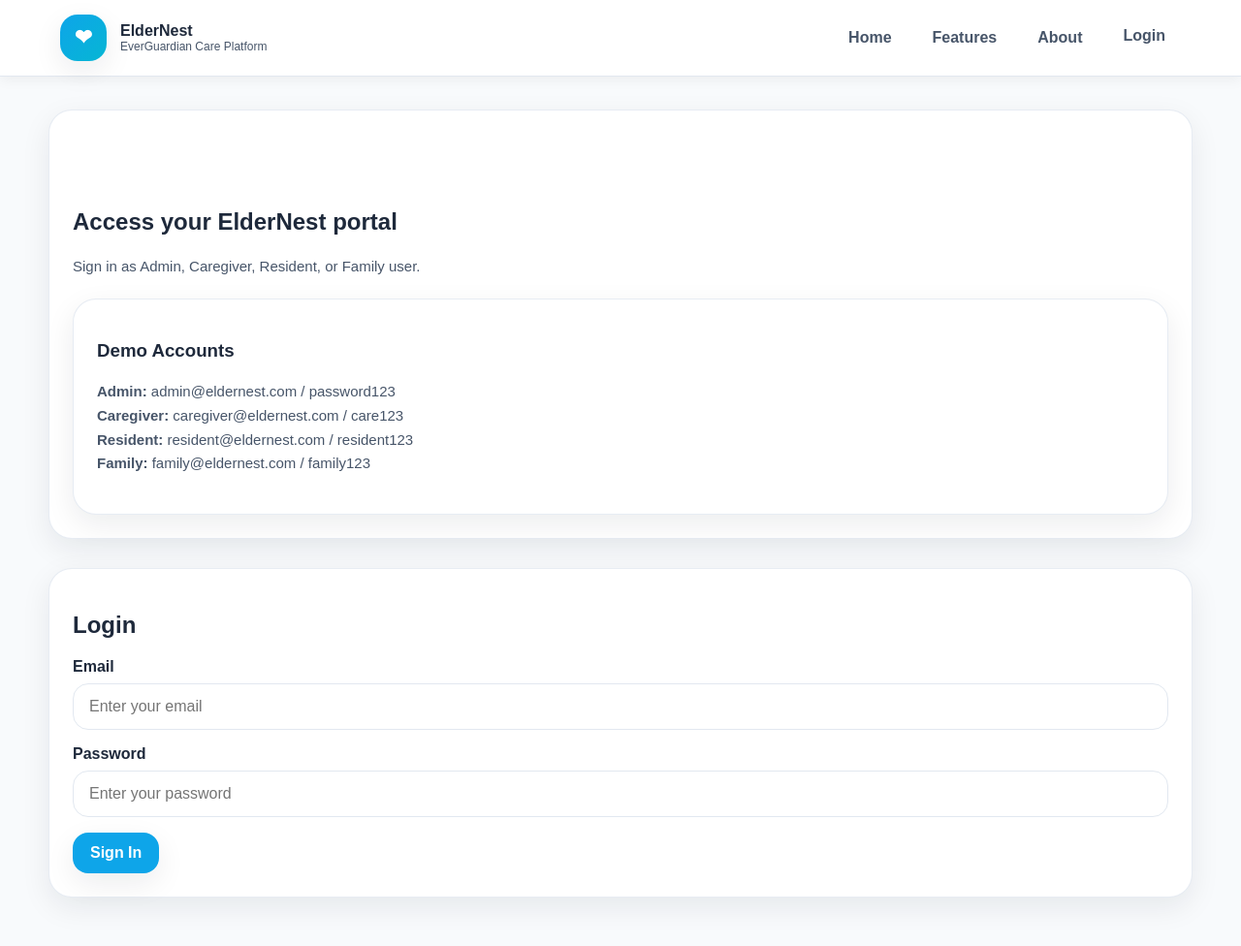
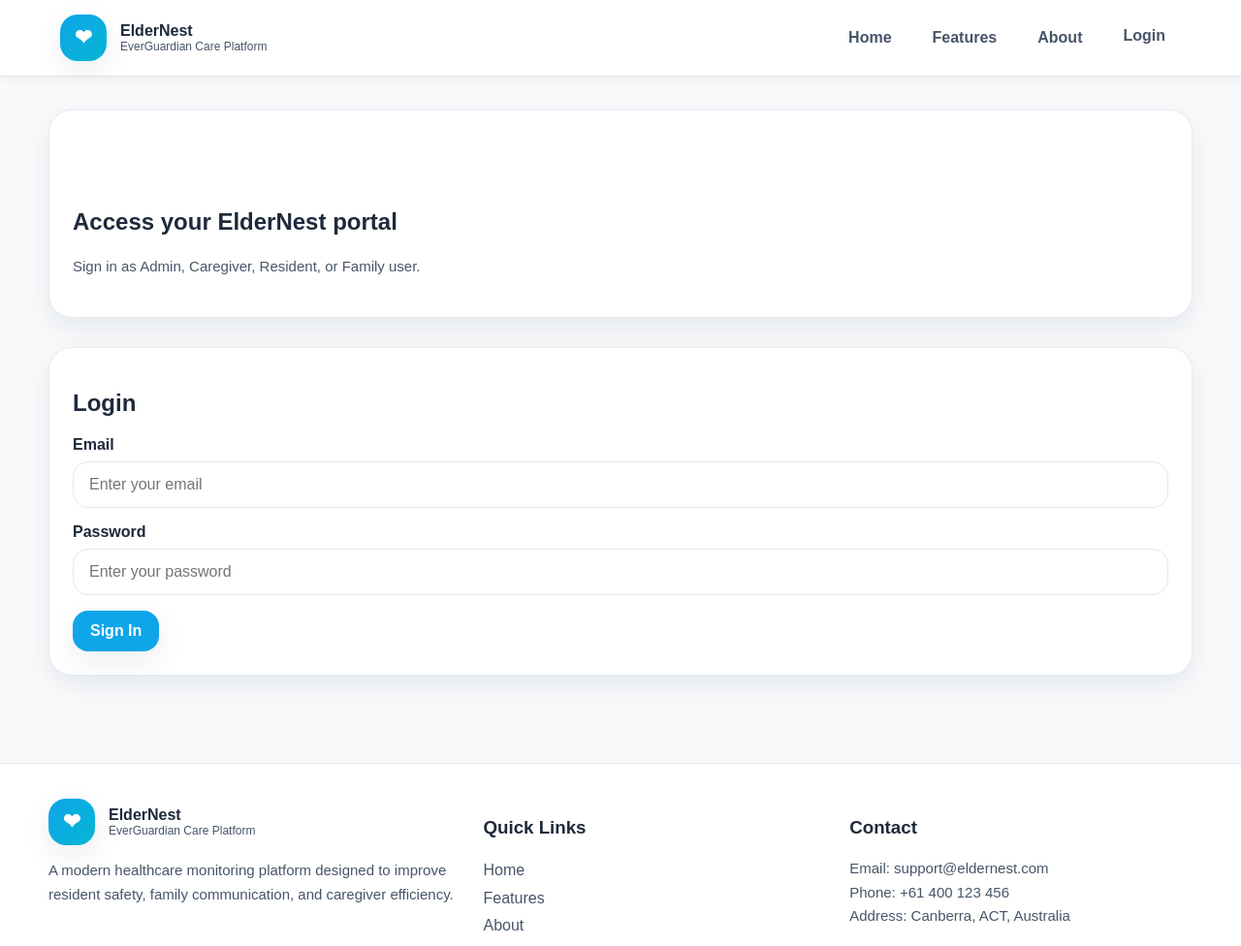
Before and after one commit to sangaychoden-oss/eldernest_site, a website: page login.html in a window 1280 px wide. Shown: the top 976 px of the page at 97% size. Drawn offline with Linux system fonts and the light colour scheme; no server answers.

Commit message:
Remove demo accounts from login page

```diff
--- a/login.html
+++ b/login.html
@@ -42,16 +42,6 @@
           <p class="note">
             Sign in as Admin, Caregiver, Resident, or Family user.
           </p>
-
-          <div class="card" style="margin-top:20px;">
-            <h3>Demo Accounts</h3>
-            <p class="note">
-              <strong>Admin:</strong> admin@eldernest.com / password123<br>
-              <strong>Caregiver:</strong> caregiver@eldernest.com / care123<br>
-              <strong>Resident:</strong> resident@eldernest.com / resident123<br>
-              <strong>Family:</strong> family@eldernest.com / family123
-            </p>
-          </div>
         </div>
 
         <div class="card">
```
